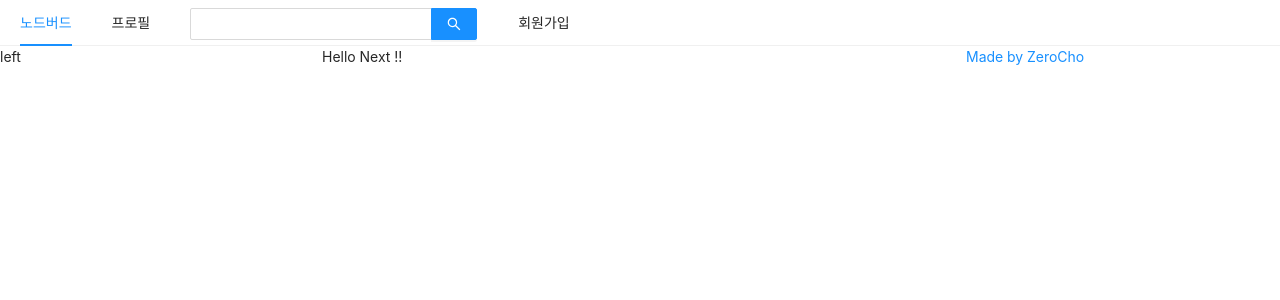
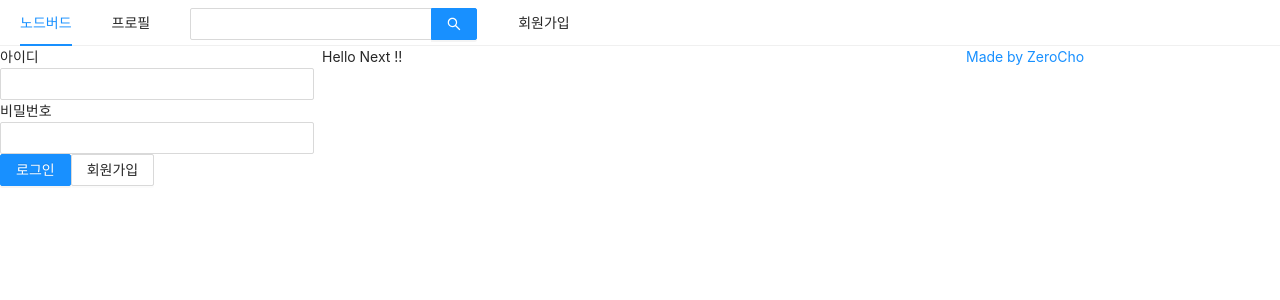
Before and after one commit to kimsungkwang/Nodebird_react, a Next.js app in the folder prepare/front/: page / in a window 1280 px wide. Shown: the top 300 px of the page. Built offline with nearby package versions, Linux system fonts and the light colour scheme.

Commit message:
로그인 폼 생성

```diff
--- a/prepare/front/components/AppLayout.js
+++ b/prepare/front/components/AppLayout.js
@@ -1,9 +1,13 @@
-import React from "react";
+import React, { useState } from "react";
 import PropTypes from "prop-types";
 import Link from "next/link";
 import { Input, Menu, Row, Col } from "antd";
 
+import UserProfile from "../components/UserProfile"
+import LoginForm from "../components/LoginForm"
+
 const AppLayout = ({ children }) => {
+  const [isLoggedIn, setIsLoggedIn] = useState(false);
   return (
     <div>
       <Menu mode="horizontal">
@@ -31,7 +35,7 @@
       </Menu>
       <Row gutter={8}>
         <Col xs={24} md={6}>
-          left
+          {isLoggedIn ? <UserProfile /> : <LoginForm />}
         </Col>
         <Col xs={24} md={12}>
           {children}
--- /dev/null
+++ b/prepare/front/components/LoginForm.js
@@ -0,0 +1,43 @@
+import React, { useState, useCallback } from "react";
+import { Form, Input, Button } from "antd";
+import Link from "next/link";
+
+const LoginForm = () => {
+  const [id, setId] = useState("");
+  const [password, setPassword] = useState("");
+
+  const onChangeId = useCallback((e) => {
+    setId(e.target.value);
+  }, []);
+
+  const onChangePassword = useCallback((e) => {
+    setPassword(e.target.value);
+  }, []);
+
+  return (
+    <Form>
+      <div>
+        <label htmlFor="user-id">아이디</label>
+        <br />
+        <Input name="user-id" value={id} onChange={onChangeId} required />
+      </div>
+      <div>
+        <label htmlFor="user-password">비밀번호</label>
+        <br />
+        <Input name="user-password" type="password" value={password} onChange={onChangePassword} required />
+      </div>
+      <div>
+        <Button type="primary" htmlType="submit" loading={false}>
+          로그인
+        </Button>
+        <Link href="/signup">
+          <a>
+            <Button>회원가입</Button>
+          </a>
+        </Link>
+      </div>
+    </Form>
+  );
+};
+
+export default LoginForm;
--- /dev/null
+++ b/prepare/front/components/UserProfile.js
@@ -0,0 +1,3 @@
+const UserProfile = () => {};
+
+export default UserProfile;
```
